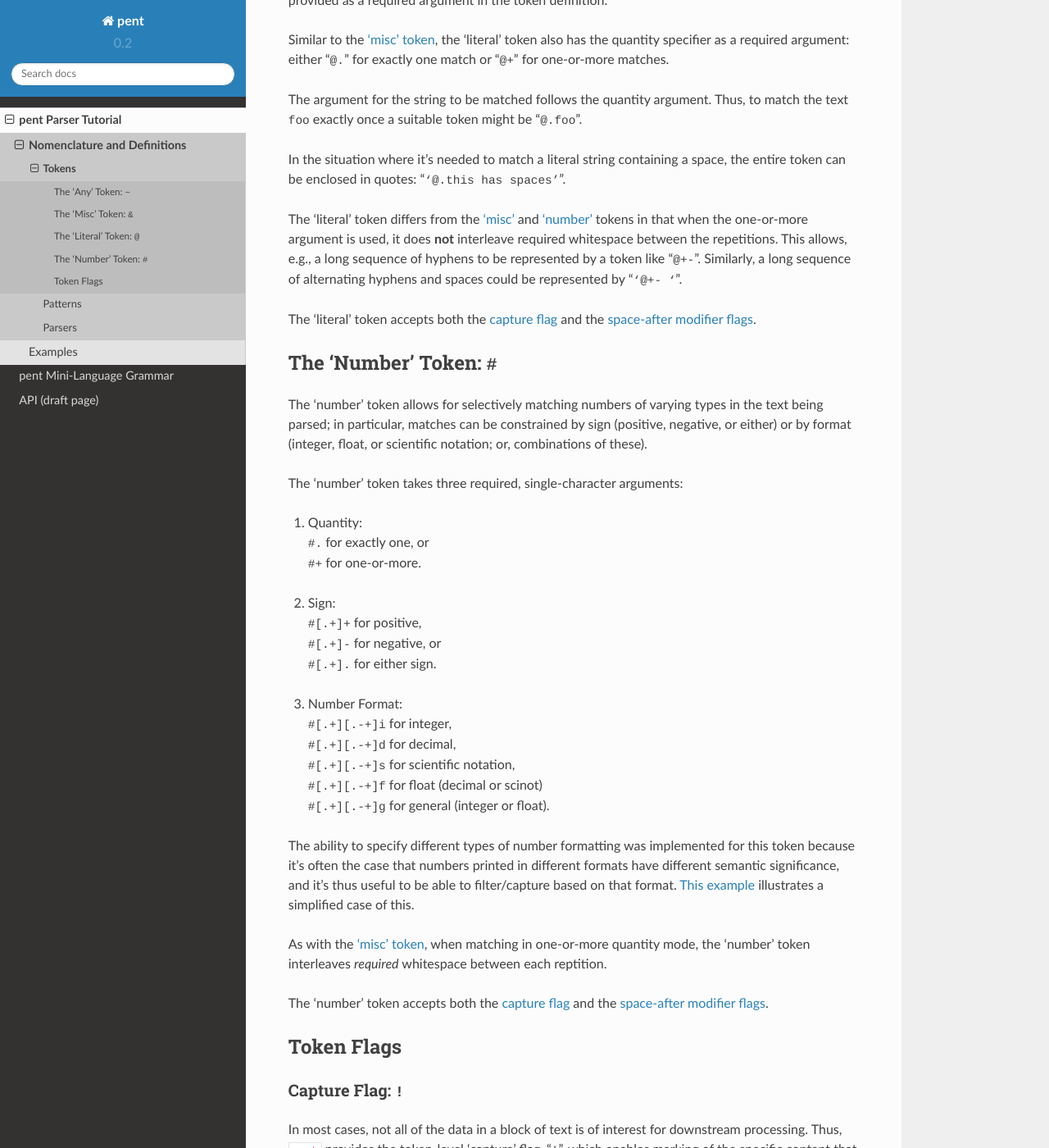
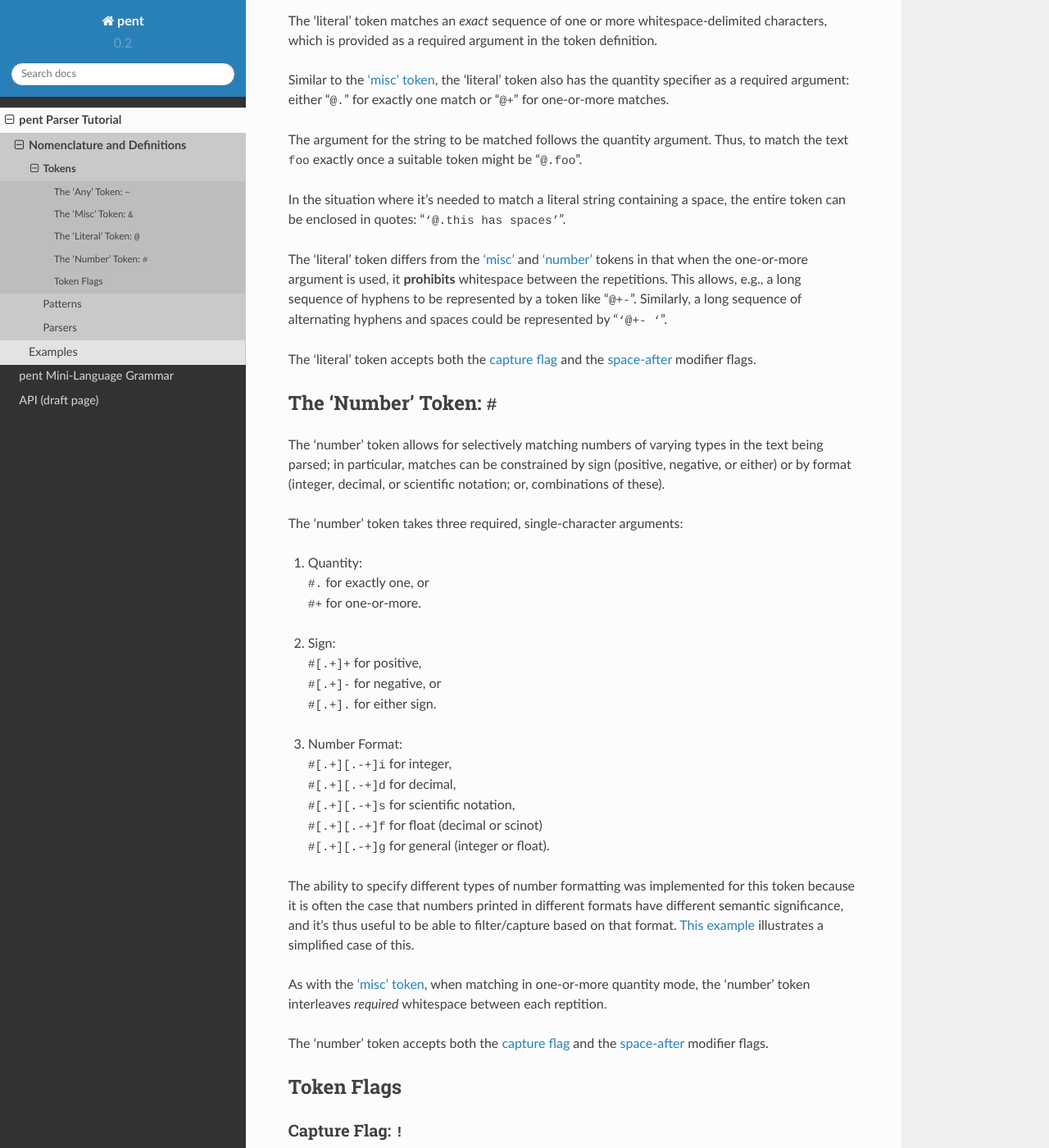
Before and after one commit to bskinn/pent, a Sphinx documentation site: the page built from doc/source/tutorial/defs/tokens.rst, in a window 1280 px wide and 1400 px high, scrolled down 1090 px. Shown: the whole window at 82% size. Built offline with Sphinx 7.4.7 and the Read the Docs theme 2.0.0, drawn with Linux system fonts in a browser that asks for light colours; some of the changed text lies outside the part shown.

Commit message:
Proofread tutorial/defs a bit
[skip ci]

```diff
--- a/doc/source/tutorial/defs/tokens.rst
+++ b/doc/source/tutorial/defs/tokens.rst
@@ -28,8 +28,9 @@
 
 Currently, the 'any' token only accepts the
 :ref:`'capture' flag <tutorial-defs-tokens-captureflag>`
-(becoming |cour|\ ~!\ |/cour|). Addition of support for the
-'space-after' flags is planned (:issue:`78`).
+(becoming "|cour|\ ~!\ |/cour|"). Addition of support for the
+:ref:`'space-after' flags <tutorial-defs-tokens-spaceflags>`
+is planned (:issue:`78`).
 
 Note that any content matched by a capturing 'any' token will be
 split at whitespace in |Parser| output.
@@ -55,9 +56,12 @@
 the 'misc' token interleaves *required* whitespace
 between each reptition.
 
+At this time, the functional difference between
+"|cour|\ ~\ |/cour|" and "|cour|\ &+\ |/cour|" is minimal.
+
 The 'misc' token accepts both the
 :ref:`capture flag <tutorial-defs-tokens-captureflag>`
-and the :ref:`space-after modifier flags <tutorial-defs-tokens-spaceflags>`.
+and the :ref:`space-after <tutorial-defs-tokens-spaceflags>` modifier flags.
 
 
 .. _tutorial-defs-tokens-literaltoken:
@@ -66,7 +70,7 @@
 ---------------------------------------
 
 The 'literal' token matches an *exact* sequence of one or more
-whitespace-delineated characters, provided as a required argument
+whitespace-delimited characters, which is provided as a required argument
 in the token definition.
 
 Similar to the :ref:`'misc' token <tutorial-defs-tokens-misctoken>`,
@@ -87,8 +91,8 @@
 The 'literal' token differs from the
 :ref:`'misc' <tutorial-defs-tokens-misctoken>` and
 :ref:`'number' <tutorial-defs-tokens-numbertoken>` tokens
-in that when the one-or-more argument is used, it does **not**
-interleave required whitespace between the repetitions.
+in that when the one-or-more argument is used, it **prohibits**
+whitespace between the repetitions.
 This allows, e.g., a long sequence of hyphens to be represented
 by a token like "|cour|\ @+-\ |/cour|". Similarly, a long
 sequence of alternating hyphens and spaces could be represented
@@ -96,7 +100,7 @@
 
 The 'literal' token accepts both the
 :ref:`capture flag <tutorial-defs-tokens-captureflag>`
-and the :ref:`space-after modifier flags <tutorial-defs-tokens-spaceflags>`.
+and the :ref:`space-after <tutorial-defs-tokens-spaceflags>` modifier flags.
 
 
 .. _tutorial-defs-tokens-numbertoken:
@@ -107,7 +111,7 @@
 The 'number' token allows for selectively matching numbers of varying
 types in the text being parsed; in particular, matches can be constrained
 by sign (positive, negative, or either) or by format
-(integer, float, or scientific notation; or, combinations of these).
+(integer, decimal, or scientific notation; or, combinations of these).
 
 The 'number' token takes three required, single-character arguments:
 
@@ -130,7 +134,7 @@
    |cour|\ #[.+][.-+]g\ |/cour| for general (integer or float).
 
 The ability to specify different types of number formatting was implemented
-for this token because it's often the case that numbers printed
+for this token because it is often the case that numbers printed
 in different formats have different semantic significance,
 and it's thus useful to be able to filter/capture based on that format.
 :ref:`This example <tutorial-examples-singleparser-multiplevalues>`
@@ -142,7 +146,7 @@
 
 The 'number' token accepts both the
 :ref:`capture flag <tutorial-defs-tokens-captureflag>`
-and the :ref:`space-after modifier flags <tutorial-defs-tokens-spaceflags>`.
+and the :ref:`space-after <tutorial-defs-tokens-spaceflags>` modifier flags.
 
 
 Token Flags
```
